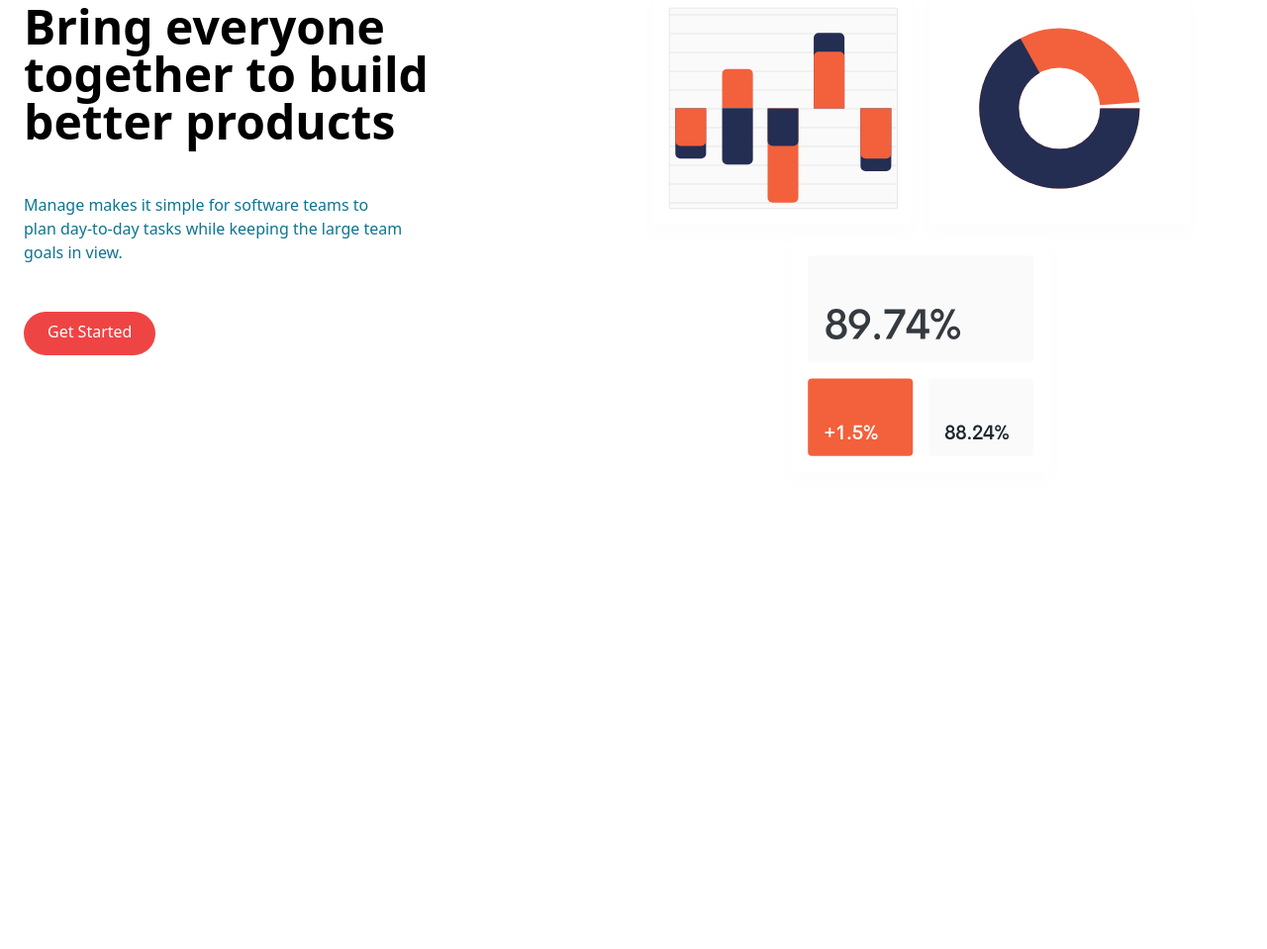
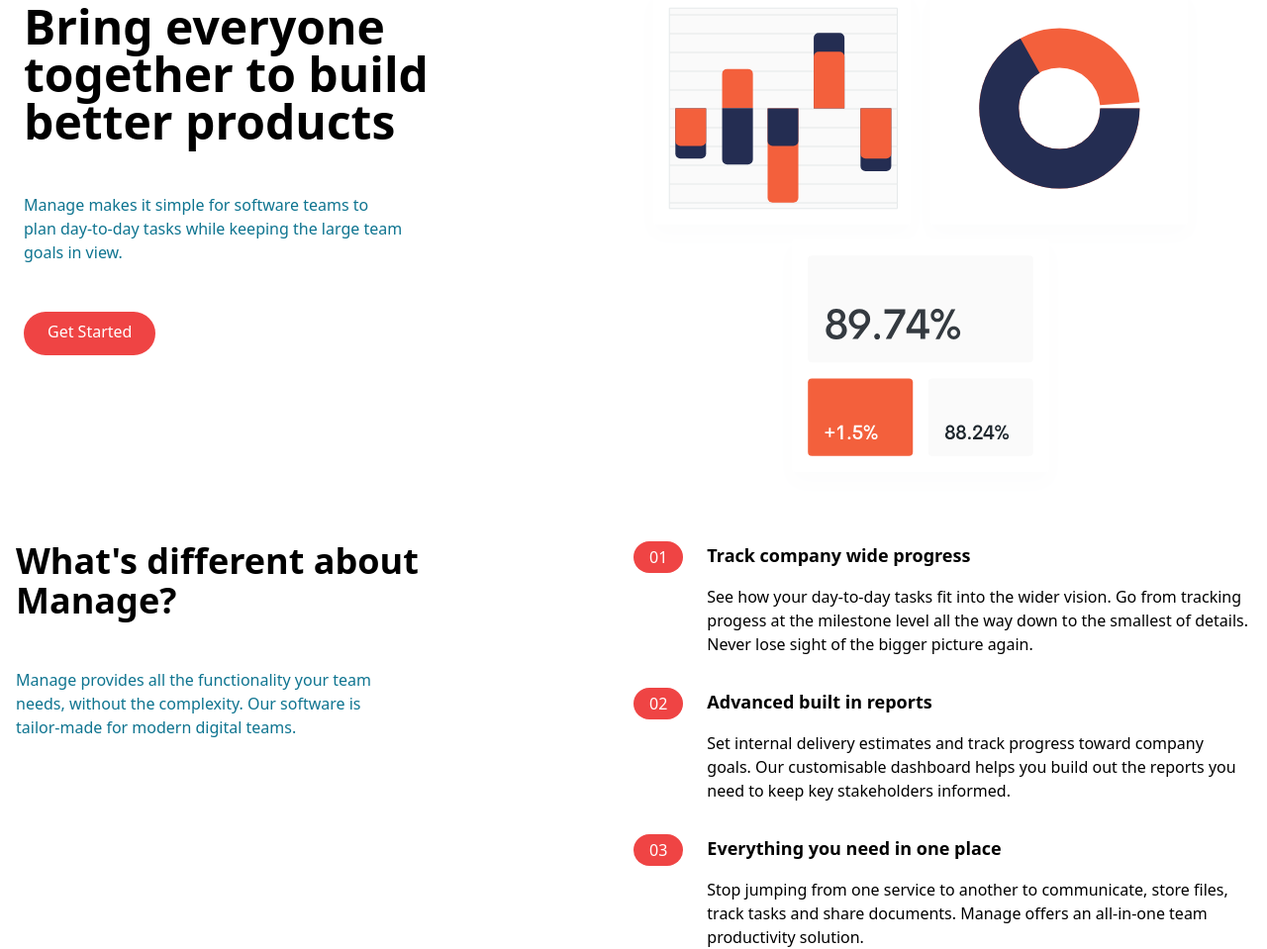
Before and after one commit to Ishan-Wijesingha99/Learning-Tailwind-CSS, a plain HTML site: page tailwind-crash-course-project/index.html in a window 1280 px wide. Shown: the part 150-1109 px from the top of the page at 99% size. Before the commit the page ends 800 px from the top, so only its background shows below. Drawn offline with nearby package versions, Linux system fonts and the light colour scheme.

Commit message:
Features section completed

```diff
--- a/tailwind-crash-course-project/index.html
+++ b/tailwind-crash-course-project/index.html
@@ -70,6 +70,118 @@
 
 
 
+        <!-- Features section -->
+        <section id="features">
+            <!-- Flex container -->
+            <div class="container flex flex-col px-4 mx-auto mt-10 space-y-12 md:space-y-0 md:flex-row">
+                <!-- What's different about Manage section -->
+                <div class="flex flex-col space-y-12 md:w-1/2">
+                    <h2 class="max-w-md text-4xl font-bold text-center md:text-left">
+                        What's different about Manage?
+                    </h2>
+
+                    <p class="max-w-sm text-center text-cyan-700 md:text-left">
+                        Manage provides all the functionality your team needs, without the complexity. Our software is tailor-made for modern digital teams.
+                    </p>
+                </div>
+
+                <!-- Numbered list -->
+                <div class="flex flex-col space-y-8 md:w-1/2">
+                    <!-- List item 1 -->
+                    <div class="flex flex-col space-y-3 md:space-y-0 md:space-x-6 md:flex-row">
+                        <div class="rounded-l-full bg-red-500 md:bg-transparent">
+                            <div class="flex items-center space-x-2">
+                                <div class="px-4 py-2 text-white rounded-full md:py-1 bg-red-500">
+                                    01
+                                </div>
+
+                                <h3 class="text-base font-bold md:mb-4 md:hidden">
+                                    Track company wide progress
+                                </h3>
+                            </div>
+                        </div>
+
+                        <div>
+                            <h3 class="hidden mb-4 text-lg font-bold md:block">
+                                Track company wide progress
+                            </h3>
+
+                            <p class="text-cyan-7000">
+                                See how your day-to-day tasks fit into the wider vision. Go from tracking progess at the milestone level all the way down to the smallest of details. Never lose sight of the bigger picture again.
+                            </p>
+                        </div>
+
+                    </div>
+
+
+
+                    <!-- List item 2 -->
+                    <div class="flex flex-col space-y-3 md:space-y-0 md:space-x-6 md:flex-row">
+                        <div class="rounded-l-full bg-red-500 md:bg-transparent">
+                            <div class="flex items-center space-x-2">
+                                <div class="px-4 py-2 text-white rounded-full md:py-1 bg-red-500">
+                                    02
+                                </div>
+
+                                <h3 class="text-base font-bold md:mb-4 md:hidden">
+                                    Advanced built in reports
+                                </h3>
+                            </div>
+                        </div>
+
+                        <div>
+                            <h3 class="hidden mb-4 text-lg font-bold md:block">
+                                Advanced built in reports
+                            </h3>
+
+                            <p class="text-cyan-7000">
+                                Set internal delivery estimates and track progress toward company goals. Our customisable dashboard helps you build out the reports you need to keep key stakeholders informed.
+                            </p>
+                        </div>
+
+                    </div>
+
+
+
+                    <!-- List item 3 -->
+                    <div class="flex flex-col space-y-3 md:space-y-0 md:space-x-6 md:flex-row">
+                        <div class="rounded-l-full bg-red-500 md:bg-transparent">
+                            <div class="flex items-center space-x-2">
+                                <div class="px-4 py-2 text-white rounded-full md:py-1 bg-red-500">
+                                    03
+                                </div>
+
+                                <h3 class="text-base font-bold md:mb-4 md:hidden">
+                                    Everything you need in one place
+                                </h3>
+                            </div>
+                        </div>
+
+                        <div>
+                            <h3 class="hidden mb-4 text-lg font-bold md:block">
+                                Everything you need in one place
+                            </h3>
+
+                            <p class="text-cyan-7000">
+                                Stop jumping from one service to another to communicate, store files, track tasks and share documents. Manage offers an all-in-one team productivity solution.
+                            </p>
+                        </div>
+
+                    </div>
+                </div>
+            </div>
+
+
+
+        </section>
+
+
+
+
+
+
+
+
 
 
     </body>
```
